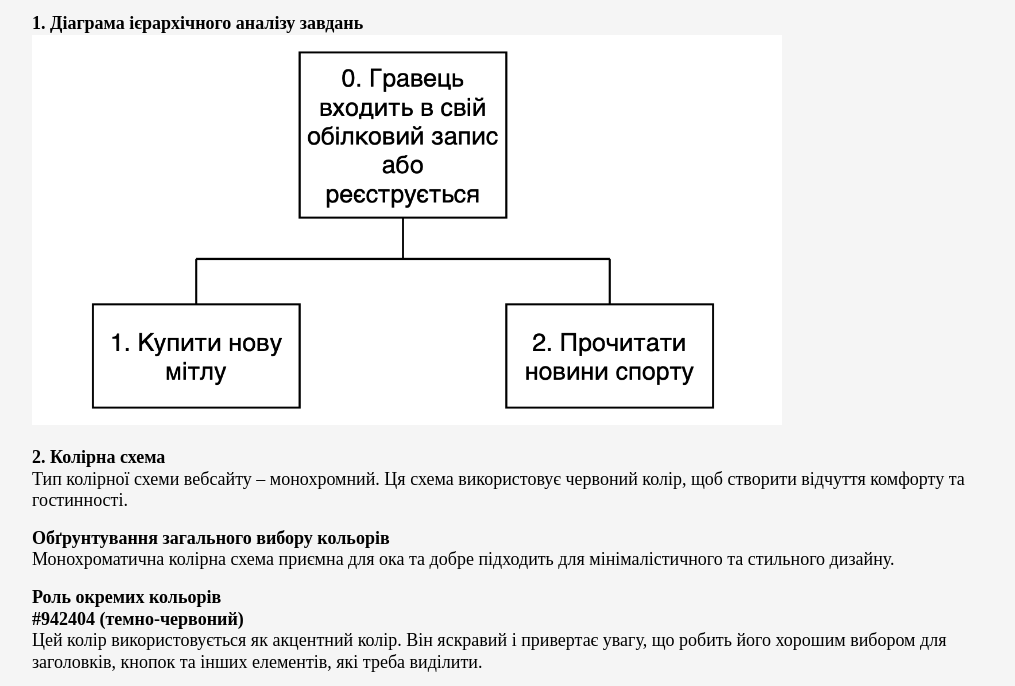
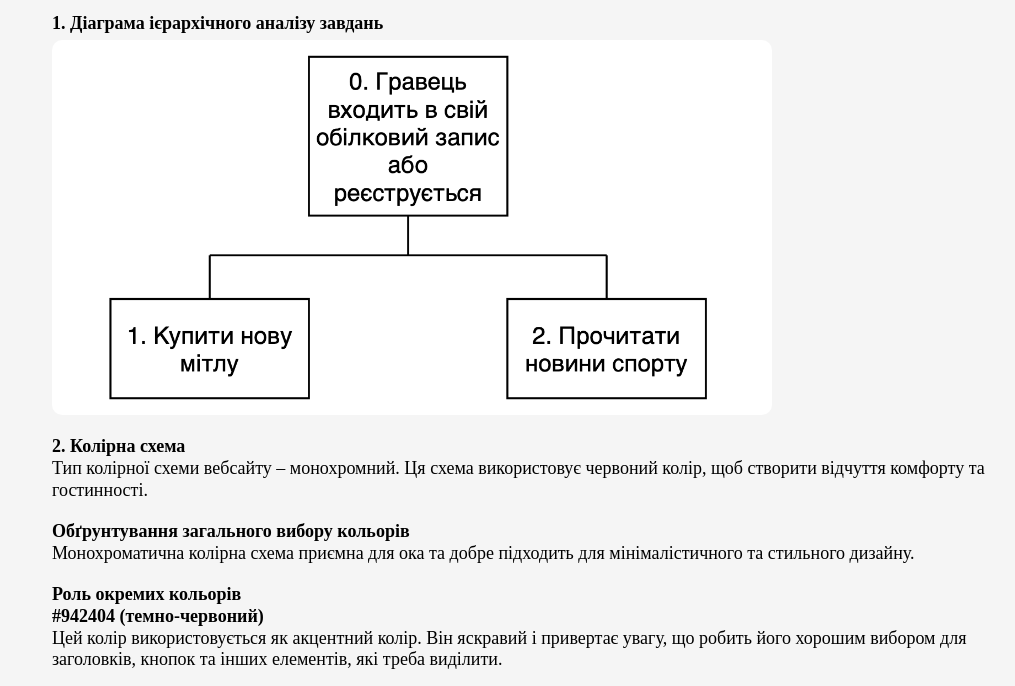
Before and after one commit to PavloDolia/lmv-lab3, a website: page documentation.html in a window 1280 px wide. Shown: the part 71-757 px from the top of the page, without its empty margins (108-1123 px from the left). Drawn offline with Linux system fonts and the light colour scheme.

Commit message:
changed documentation.css

```diff
--- a/css/documentation.css
+++ b/css/documentation.css
@@ -45,7 +45,7 @@ body {
 .wrapper {
   max-width: 1000px;
   margin: 0px auto;
-  padding: 30px 0;
+  padding: 30px 20px;
 }
 
 h1 {
@@ -62,11 +62,12 @@ h4 {
 
 img {
   width: 75%;
-  margin-bottom: 16px;
+  margin: 5px 0 16px 0;
+  border-radius: 10px;
 }
 
 p {
-  margin-bottom: 16px;
+  margin-bottom: 20px;
 }
 
 a {
```
